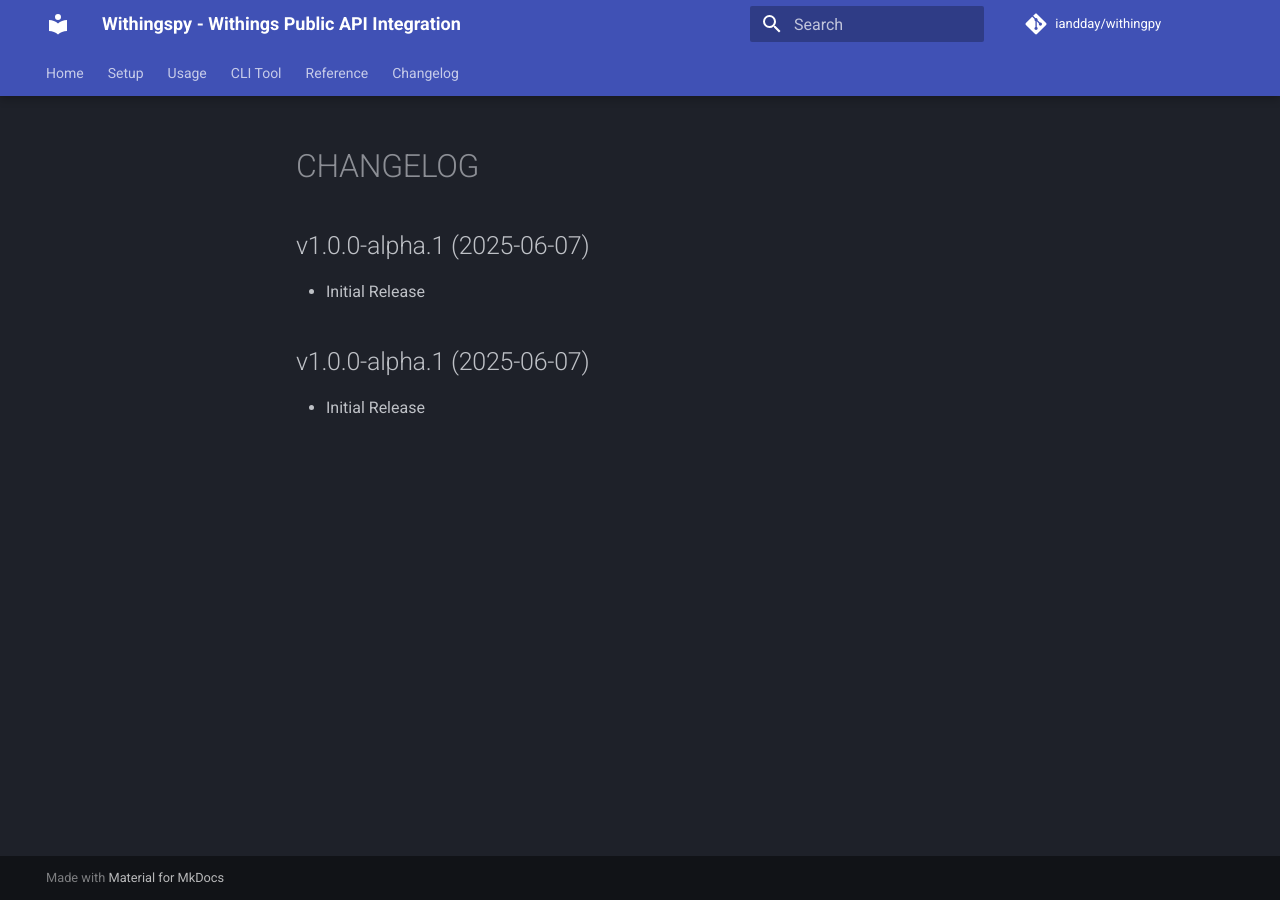
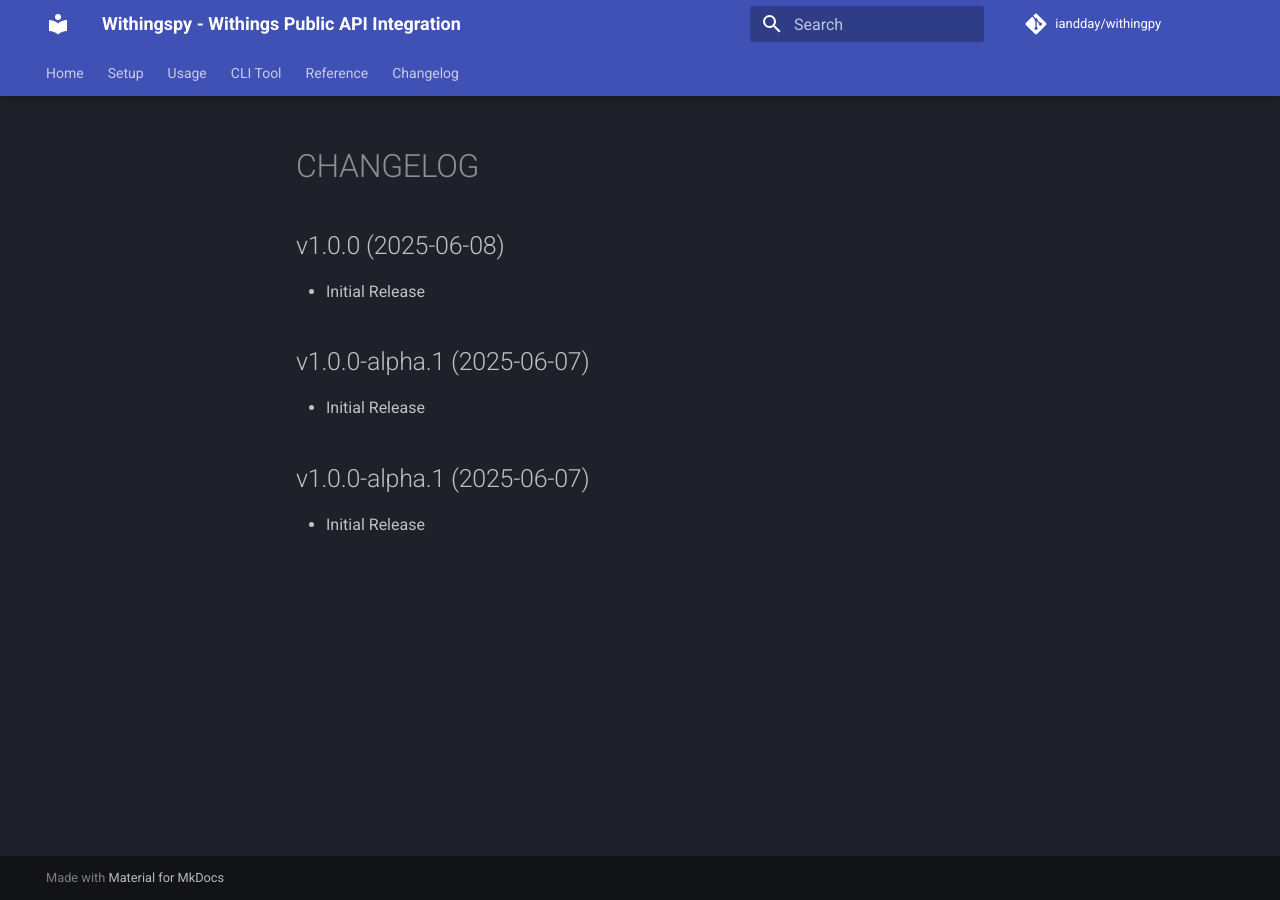
Before and after one commit to iandday/withingpy, an MkDocs documentation site: the page built from docs/CHANGELOG.md, in a window 1280 px wide. Built offline with MkDocs 1.6.1 and Material for MkDocs 9.7.7, drawn with Linux system fonts in a browser that asks for light colours; comment, search, counter and statistics services are not loaded.

Commit message:
1.0.0
Automatically generated by python-semantic-release

```diff
--- a/docs/CHANGELOG.md
+++ b/docs/CHANGELOG.md
@@ -1,6 +1,10 @@
 # CHANGELOG
 
 <!-- version list -->
+
+## v1.0.0 (2025-06-08)
+
+- Initial Release
 
 ## v1.0.0-alpha.1 (2025-06-07)
 
--- a/pyproject.toml
+++ b/pyproject.toml
@@ -1,6 +1,6 @@
 [project]
 name = "withingpy"
-version = "1.0.0-alpha.1"
+version = "1.0.0"
 description = "Withings Public API Integration"
 readme = "README.md"
 authors = [
```
